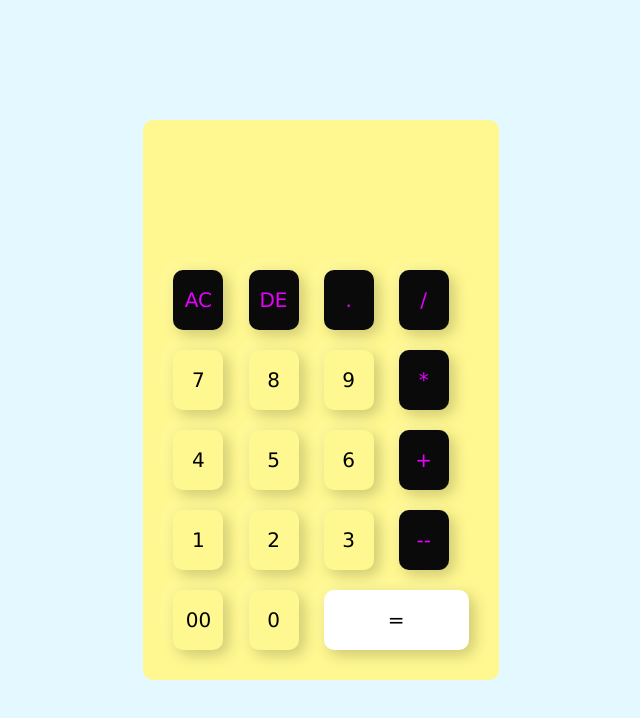
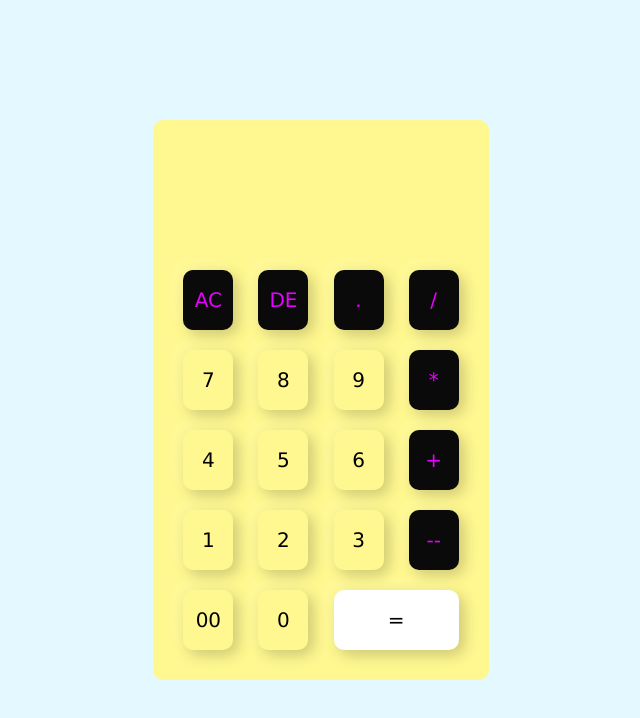
Before and after one commit to Gorakh9580/Simple-calculator, a plain HTML site: page index.html in a window 1280 px wide. Shown: the whole page, without its empty margins (319-959 px from the left). Drawn offline with Linux system fonts and the light colour scheme.

Commit message:
Update style.css

```diff
--- a/style.css
+++ b/style.css
@@ -43,7 +43,7 @@ form .display input{
     box-shadow: none;
 }
 form input.equal{
-    width: 145px;
+    width: 125px;
     background: #fff;
 }
 form input.operator{
```
